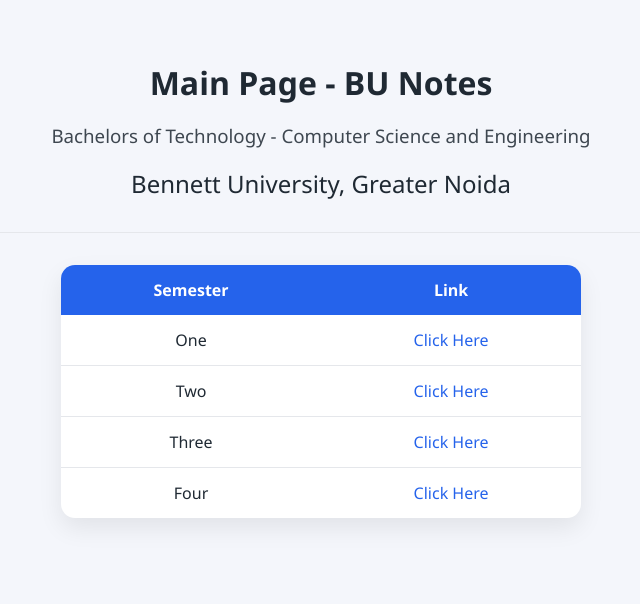
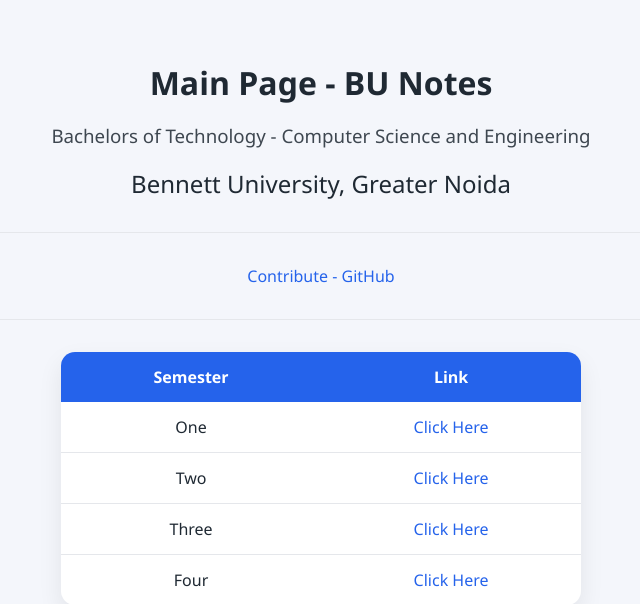
Before and after one commit to GuptajiRocks/bunotes-updated, a Flask app: page / in a window 1280 px wide. Shown: the top 604 px of the page, without its empty margins (319-959 px from the left). Run offline with Flask 3, Linux system fonts and the light colour scheme.

Commit message:
contribution link added

```diff
--- a/app.py
+++ b/app.py
@@ -23,7 +23,9 @@ def index_page():
         {"num": "Three", "link": "/semthree"},
         {"num": "Four", "link": "/semfour"},
     ]
-    return render_template("index.html", semlist=semesters)
+
+    contrilink = "https://github.com/GuptajiRocks/bunotes-updated"
+    return render_template("index.html", semlist=semesters, gitlink=contrilink)
 
 
 # Goofy Test
--- a/templates/index.html
+++ b/templates/index.html
@@ -23,6 +23,8 @@
             <h3>Bachelors of Technology - Computer Science and Engineering</h3>
             <h2>Bennett University, Greater Noida</h2>
 
+            <hr />
+            <a href="{{ gitlink }}">Contribute - GitHub</a>
             <hr />
 
             <div class="home-table">
```
Also changed, not shown: 1 other file.
